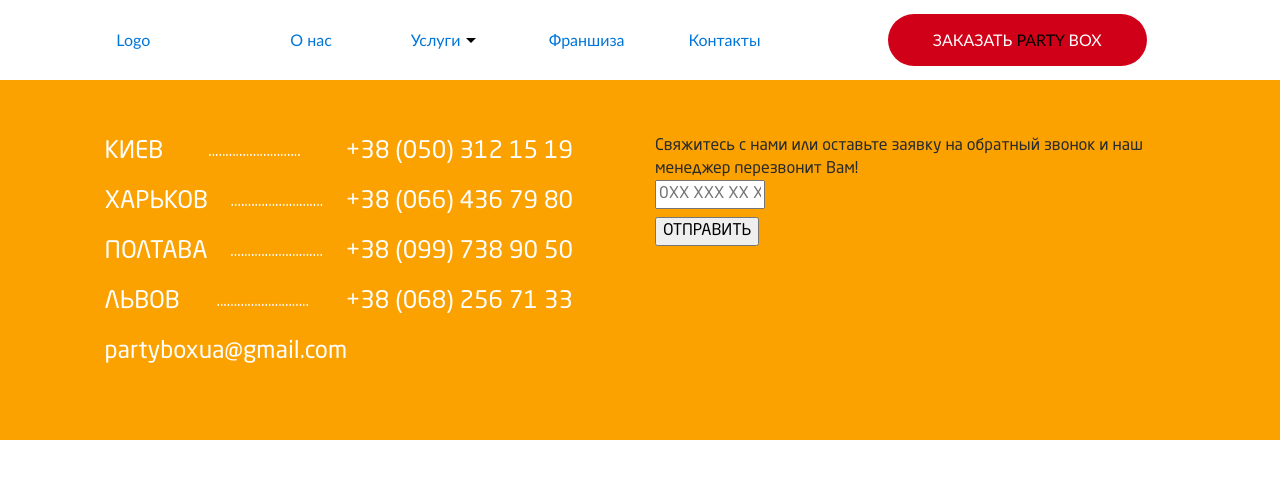
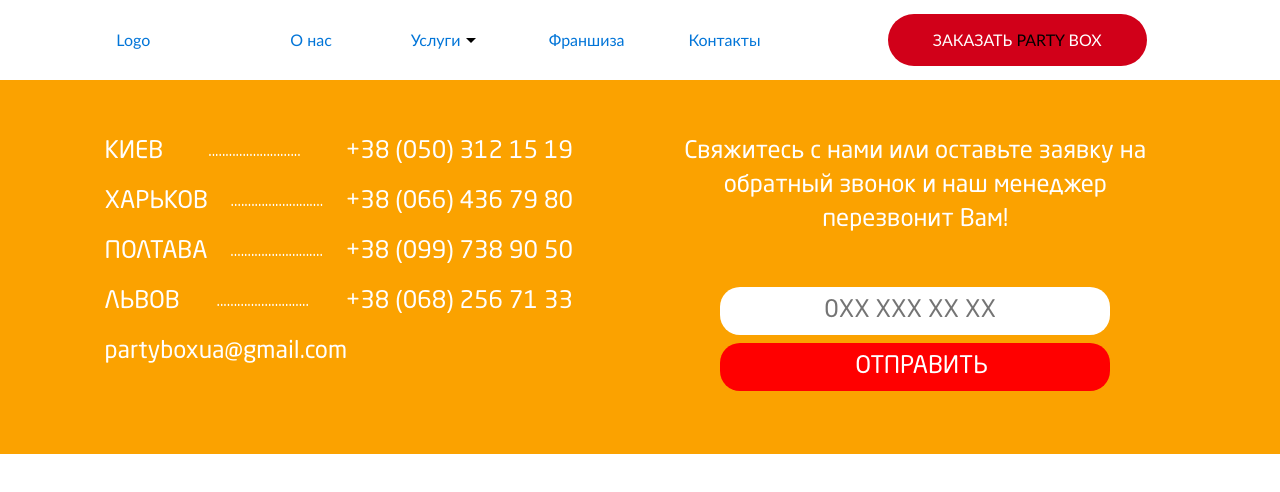
Before and after one commit to Self22/partybox1, a website: page _dev/index.html in a window 1280 px wide. Drawn offline with nearby package versions, Linux system fonts and the light colour scheme; files that its build step writes are made by us from their sources; a web font is replaced by a local one.

Commit message:
Начато меню, футер

```diff
--- a/_dev/css/style.scss
+++ b/_dev/css/style.scss
@@ -32,7 +32,7 @@ html, body {
 .main__menu-link{
   font-family: 'NeoSansW1G-Bold', Optima,sans-serif;;
   font-size: 16px;
-  text-decoration: none;
+  text-decoration: none !important;
 }
 
 .menu-item-logo{
@@ -153,8 +153,41 @@ html, body {
 
 }
 .yellow__footer-form {
+  display: flex;
+  flex-direction: column;
+  align-content: center;
+}
+
+.form__field {
+  text-align: center;
+}
+
+.form__text {
+  font-size: 24px;
+  color: white;
+  text-align: center;
+  margin-bottom: 50px;
 
 }
-.form__text {
 
+.form__label {
+  width: 100%;
 }
+
+.form__input {
+  width: 75%;
+  padding: 7px 0 7px 20%;
+  border: none;
+  border-radius: 20px;
+  font-size: 24px;
+}
+
+.form__button {
+  width: 75%;
+  background: red;
+  padding: 7px 26%;
+  border: none;
+  border-radius: 20px;
+  font-size: 24px;
+  color: white;
+}
--- a/_dev/index.html
+++ b/_dev/index.html
@@ -60,14 +60,16 @@
             <div class="form__text">Свяжитесь с нами или оставьте заявку
                 на обратный звонок и наш менеджер
                 перезвонит Вам!</div>
-            <form action="">
+            <form class="form__field" action="">
                 <div>
-                    <label>
-                        <input type="text" size="10" placeholder="0ХХ ХХХ ХХ ХХ">
+                    <label class="form__label">
+                        <input class="form__input" type="text" size="10" placeholder="0ХХ ХХХ ХХ ХХ">
                     </label>
                 </div>
                 <div>
-                    <input type="submit" value="ОТПРАВИТЬ" >
+                    <label class="form__label">
+                        <input class="form__button" type="submit" value="ОТПРАВИТЬ">
+                    </label>
                 </div>
             </form>
 
```
Also changed, not shown: prod/index.html (+6 -4 lines), prod/css/style.css, 1 other file.
